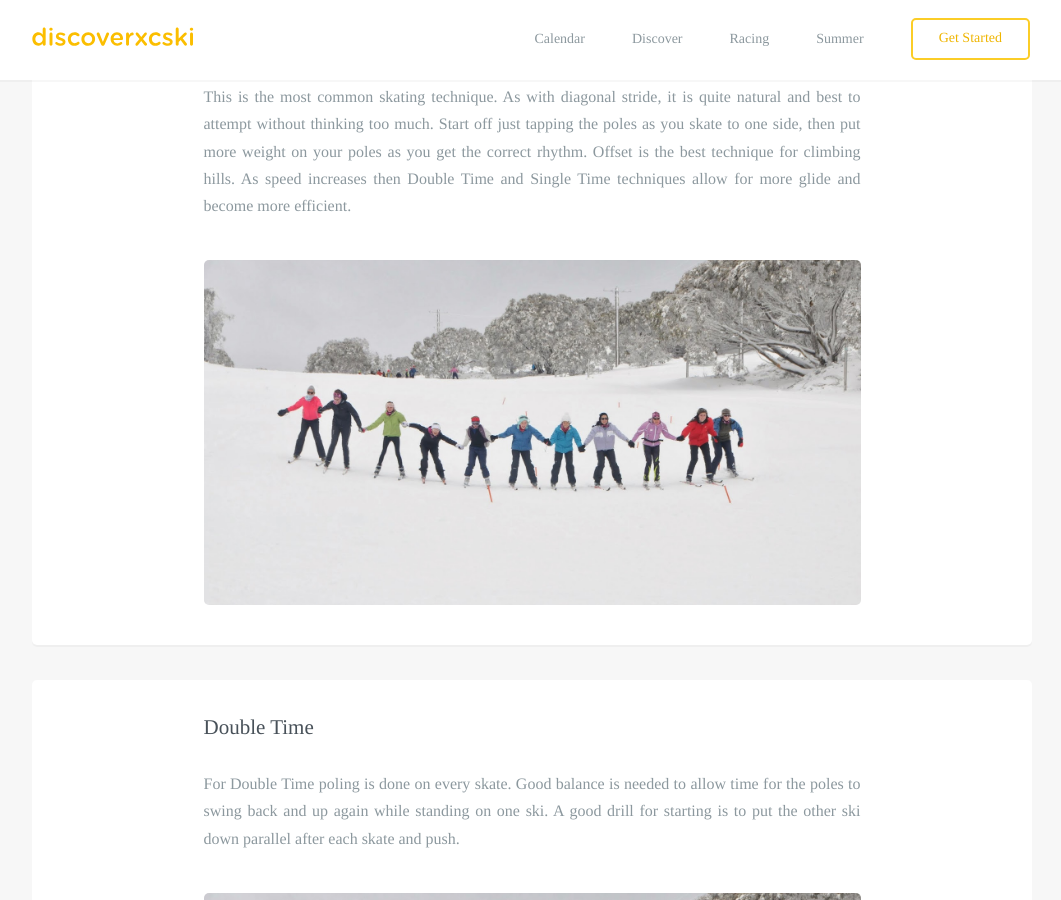
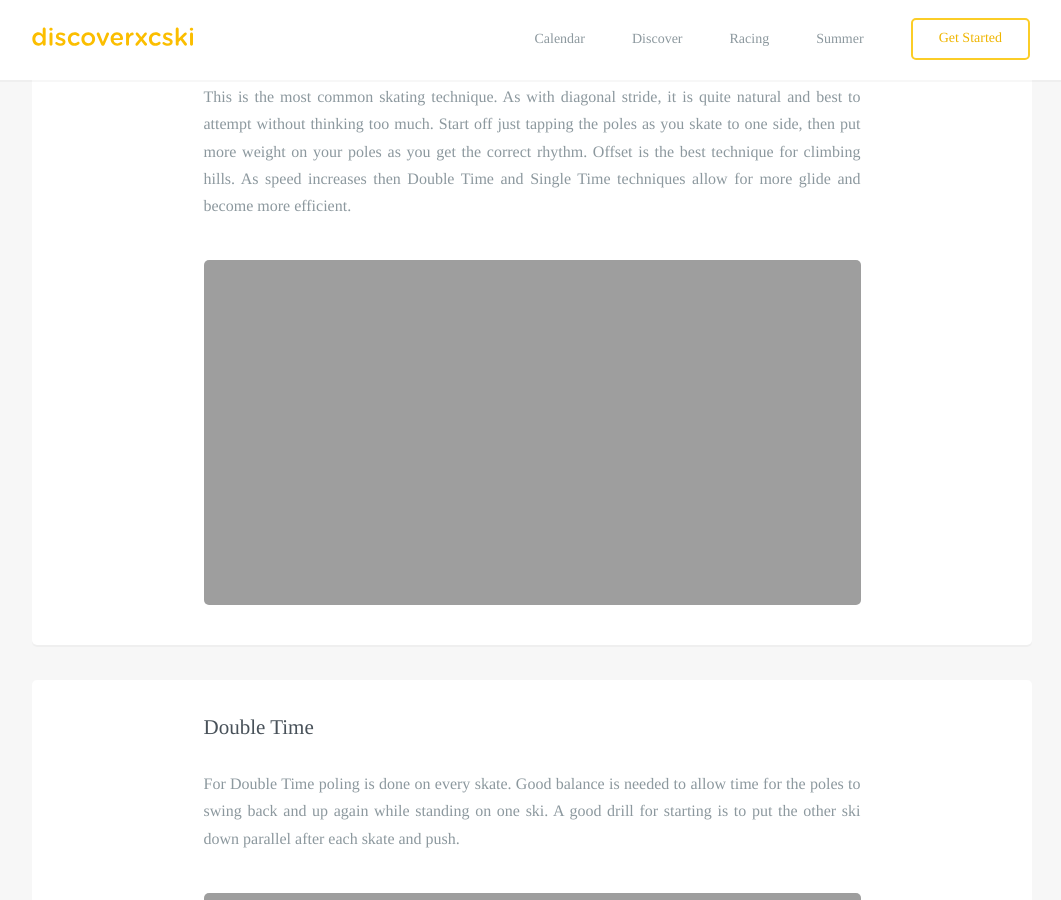
Before and after one commit to robcatto/robcatto.github.io, a Jekyll site: the page built from discoverxc/skate/index.html, in a window 1280 px wide and 900 px high, scrolled down 560 px. Shown: the whole window, without its empty margins (108-1169 px from the left). Built offline with Jekyll 4.4.1, drawn with Linux system fonts in a browser that asks for light colours; some web fonts are replaced; Markdown is read by kramdown in place of the engine named in the settings.

Commit message:
Update index.html

```diff
--- a/discoverxc/skate/index.html
+++ b/discoverxc/skate/index.html
@@ -43,7 +43,7 @@ layout: default
                 </p>
                 <div class="one">
                 <div class="onelarge centered" style="
-                background-image: url(http://www.discoverxcski.com/images/fast-&-female-ceila.jpg);
+                background-image: url(http://www.discoverxcski.com/images/technique-offset.jpg);
                 background-size: cover;
                 "></div>
                 </section>
@@ -54,7 +54,7 @@ layout: default
                 </p>
                 <div class="one">
                 <div class="onelarge centered" style="
-                background-image: url(http://www.discoverxcski.com/images/fast-&-female-ceila.jpg);
+                background-image: url(http://www.discoverxcski.com/images/technique-double-time.jpg);
                 background-size: cover;
                 "></div>
                 </section>
@@ -65,7 +65,7 @@ layout: default
                 </p>
                 <div class="one">
                 <div class="onelarge centered" style="
-                background-image: url(http://www.discoverxcski.com/images/fast-&-female-ceila.jpg);
+                background-image: url(http://www.discoverxcski.com/images/technique-single-time.jpg);
                 background-size: cover;
                 "></div>
                 </section>
@@ -76,7 +76,7 @@ layout: default
                 </p>
                 <div class="one">
                 <div class="onelarge centered" style="
-                background-image: url(http://www.discoverxcski.com/images/fast-&-female-ceila.jpg);
+                background-image: url(http://www.discoverxcski.com/images/technique-free-skate.jpg);
                 background-size: cover;
                 "></div>
                 </section>
@@ -87,7 +87,7 @@ layout: default
                 </p>
                 <div class="one">
                 <div class="onelarge centered" style="
-                background-image: url(http://www.discoverxcski.com/images/fast-&-female-ceila.jpg);
+                background-image: url(http://www.discoverxcski.com/images/technique-tuck-skate.jpg);
                 background-size: cover;
                 "></div>
                 </section>
```
